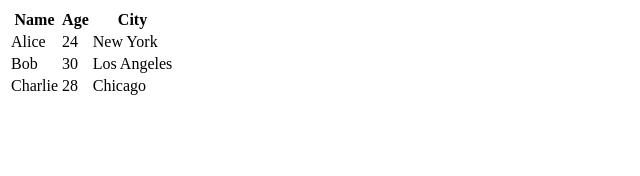
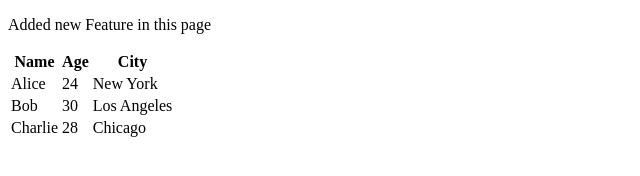
Before and after one commit to codebytanuj/sample-webpage, a plain HTML site: page index.html in a window 1280 px wide. Shown: the whole page, without its empty margins (0-640 px from the left). Drawn offline with Linux system fonts and the light colour scheme.

Commit message:
update index.html

```diff
--- a/index.html
+++ b/index.html
@@ -5,6 +5,7 @@
     <title>Simple Table</title>
 </head>
 <body>
+    <p>Added new Feature in this page</p>
     <table>
         <tr>
             <th>Name</th>
```
